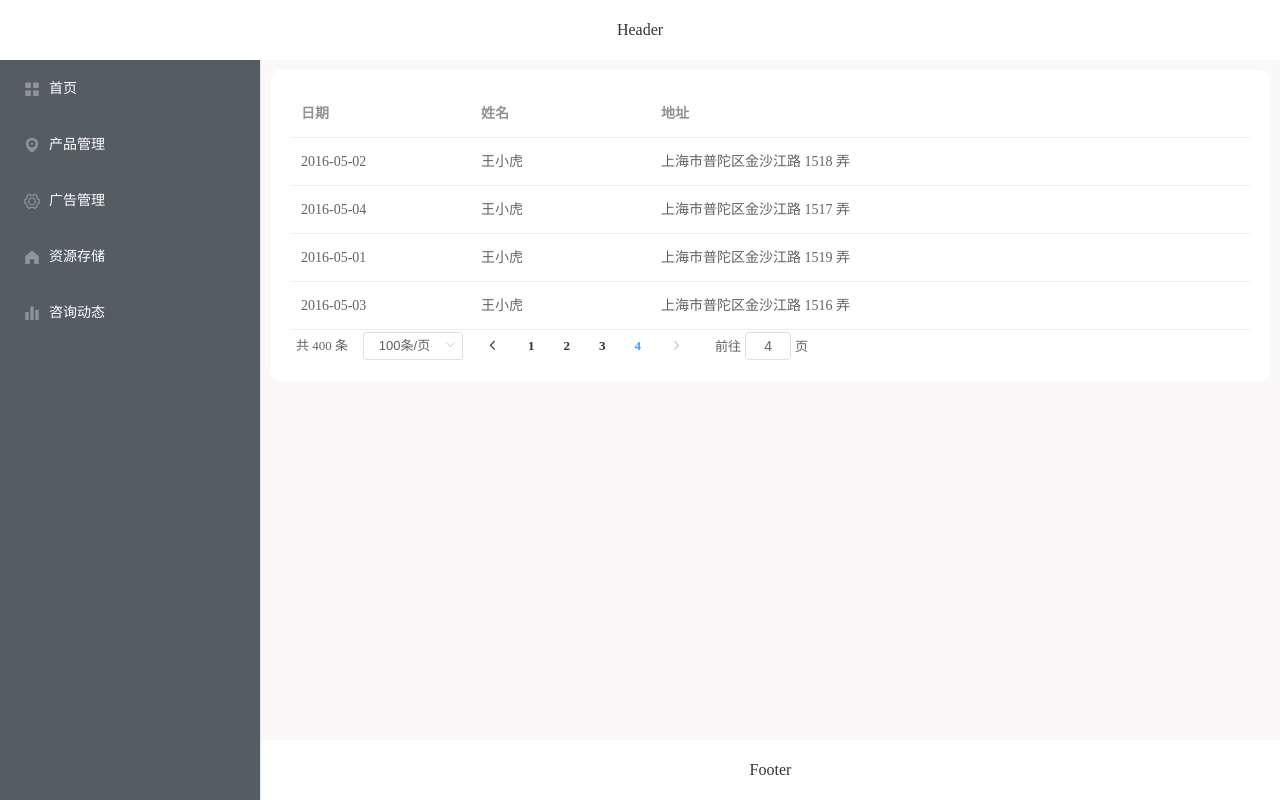
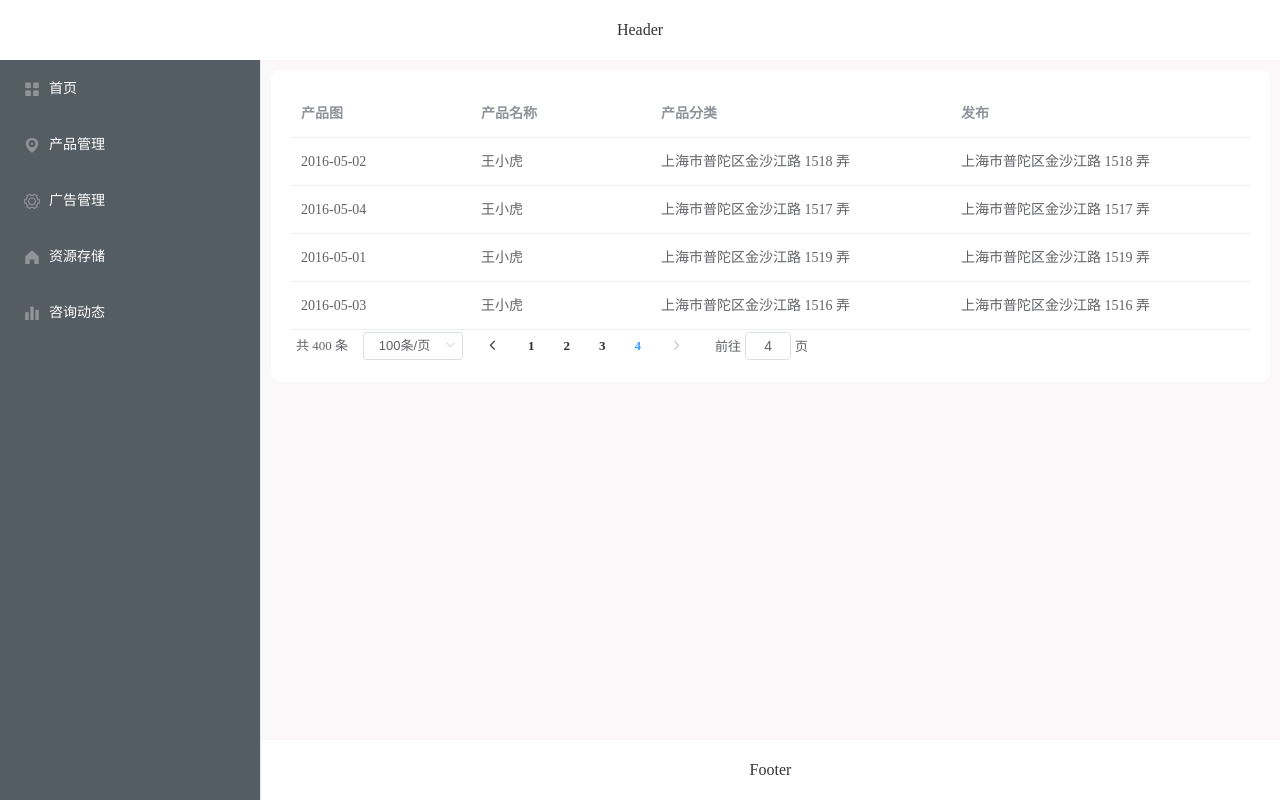
Before and after one commit to yisuayn/chengyue_admin, a Vue app: page /product in a window 1280 px wide. Built offline with nearby package versions, Linux system fonts and the light colour scheme.

Commit message:
产品页

```diff
--- a/src/Cypage/Cyproduct.vue
+++ b/src/Cypage/Cyproduct.vue
@@ -2,11 +2,13 @@
     <div class="Cyproduct">
         <Weight>
             <el-table :data="tableData" style="width: 100%">
-                <el-table-column prop="date" label="日期" width="180">
+                <el-table-column prop="date" label="产品图" width="180">
                 </el-table-column>
-                <el-table-column prop="name" label="姓名" width="180">
+                <el-table-column prop="name" label="产品名称" width="180">
                 </el-table-column>
-                <el-table-column prop="address" label="地址">
+                <el-table-column prop="address" label="产品分类">
+                </el-table-column>
+                <el-table-column prop="address" label="发布">
                 </el-table-column>
             </el-table>
             <el-pagination @size-change="handleSizeChange" @current-change="handleCurrentChange"
```
